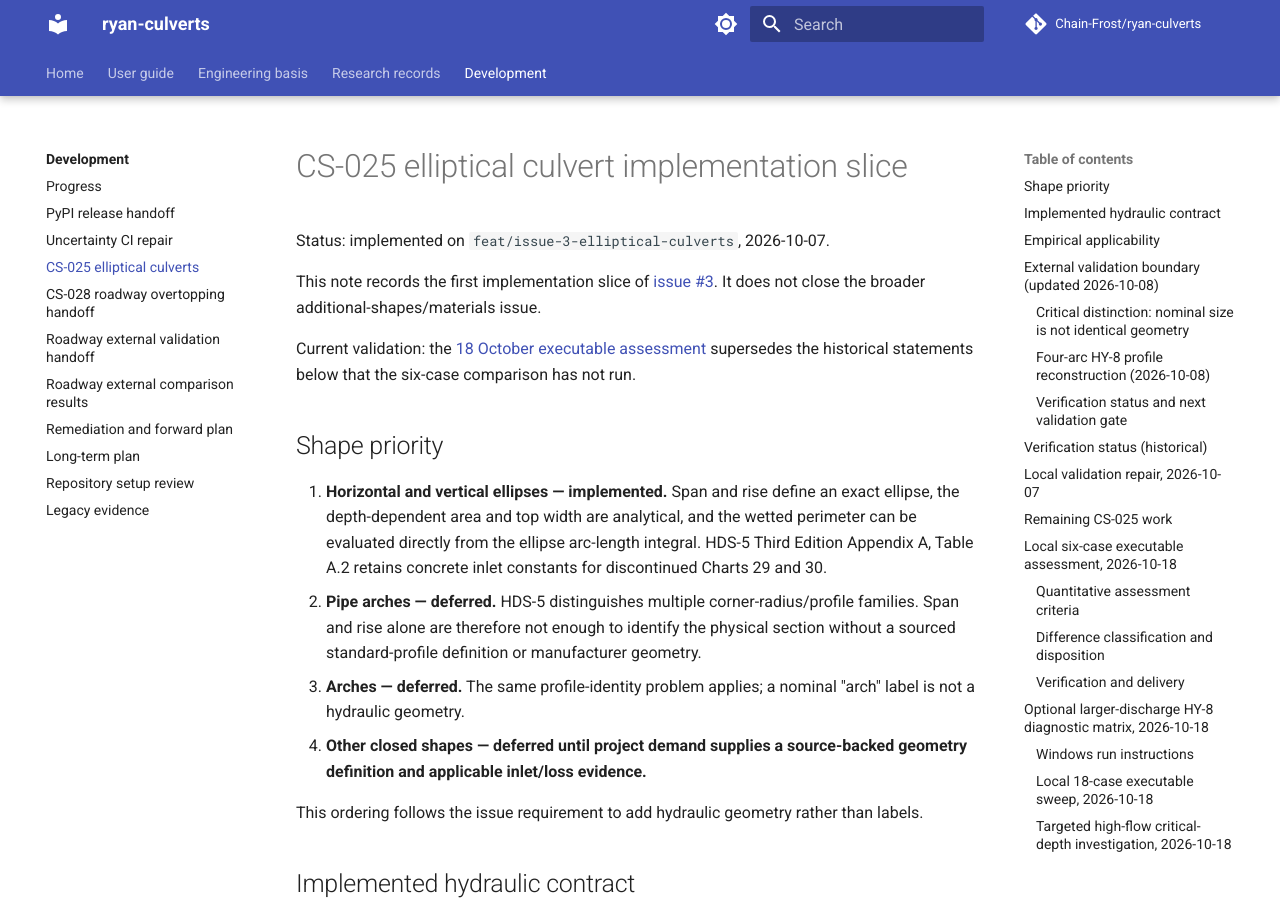
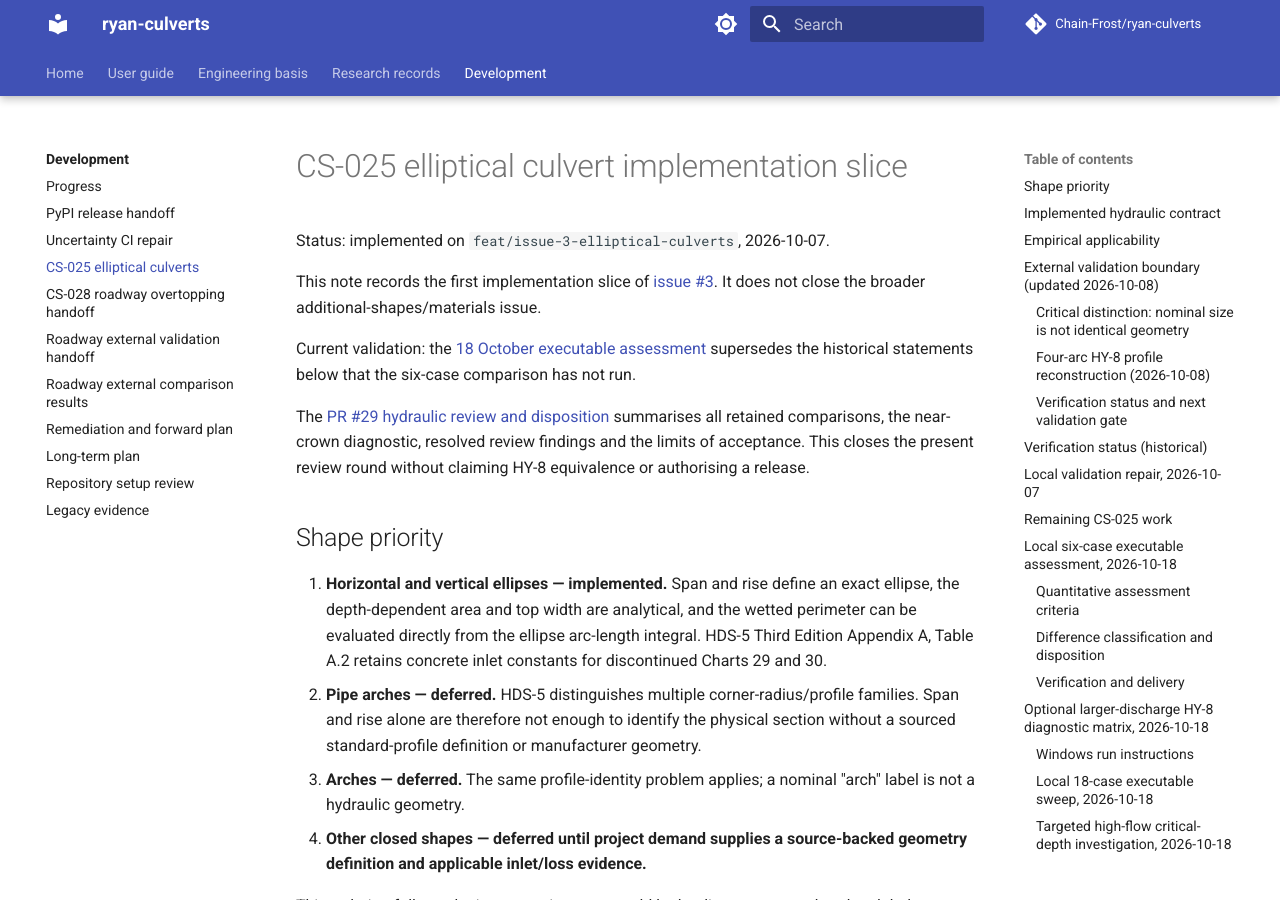
Before and after one commit to Chain-Frost/ryan-culverts, an MkDocs documentation site: the page built from docs/work/2026-10-07-cs-025-elliptical-culverts.md, in a window 1280 px wide and 900 px high. Built offline with MkDocs 1.6.1 and Material for MkDocs 9.7.7, drawn with Linux system fonts in a browser that asks for light colours; comment, search, counter and statistics services are not loaded.

Commit message:
docs: link CS-025 development record to PR 29 final review note

```diff
--- a/docs/work/2026-10-07-cs-025-elliptical-culverts.md
+++ b/docs/work/2026-10-07-cs-025-elliptical-culverts.md
@@ -8,6 +8,11 @@ broader additional-shapes/materials issue.
 
 Current validation: the [18 October executable assessment](#local-six-case-executable-assessment-2026-10-18)
 supersedes the historical statements below that the six-case comparison has not run.
+
+The [PR #29 hydraulic review and disposition](2026-10-18-pr29-hydraulic-review.md)
+summarises all retained comparisons, the near-crown diagnostic, resolved review
+findings and the limits of acceptance. This closes the present review round
+without claiming HY-8 equivalence or authorising a release.
 
 ## Shape priority
 
```
